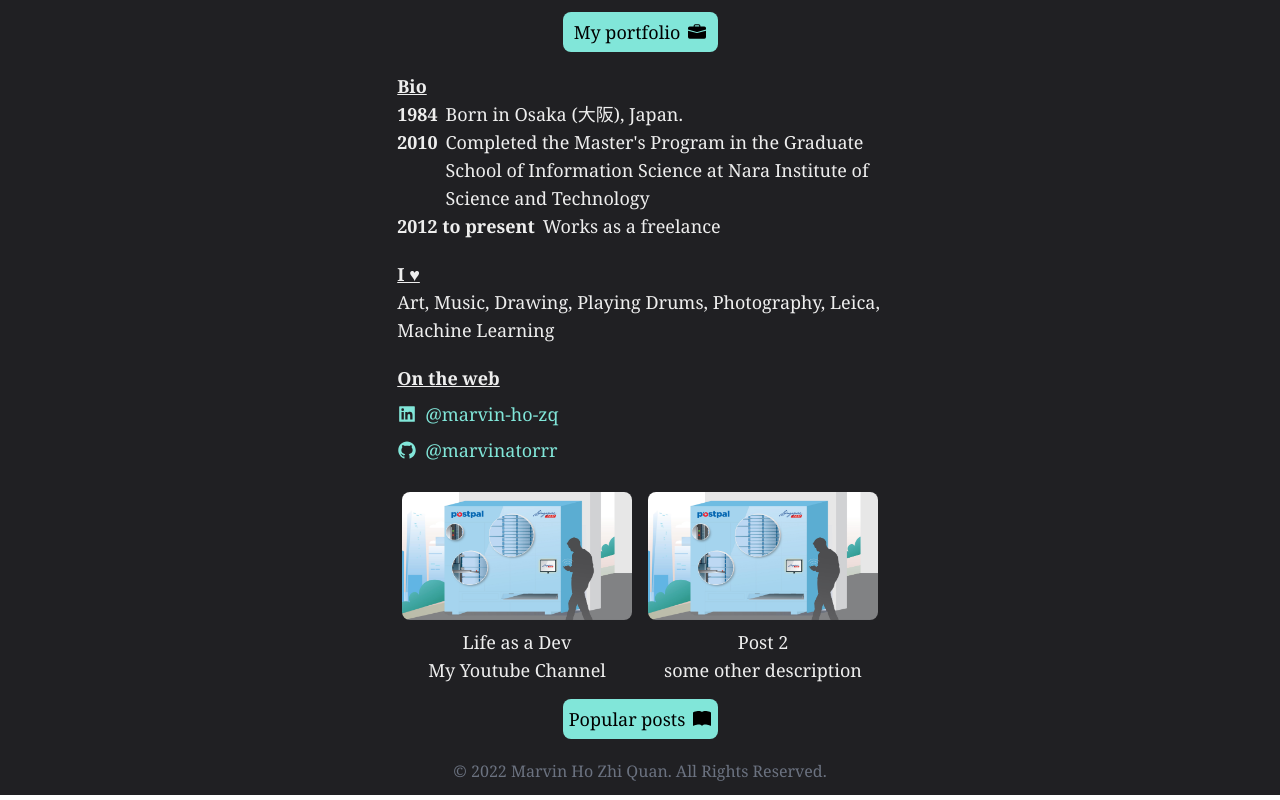
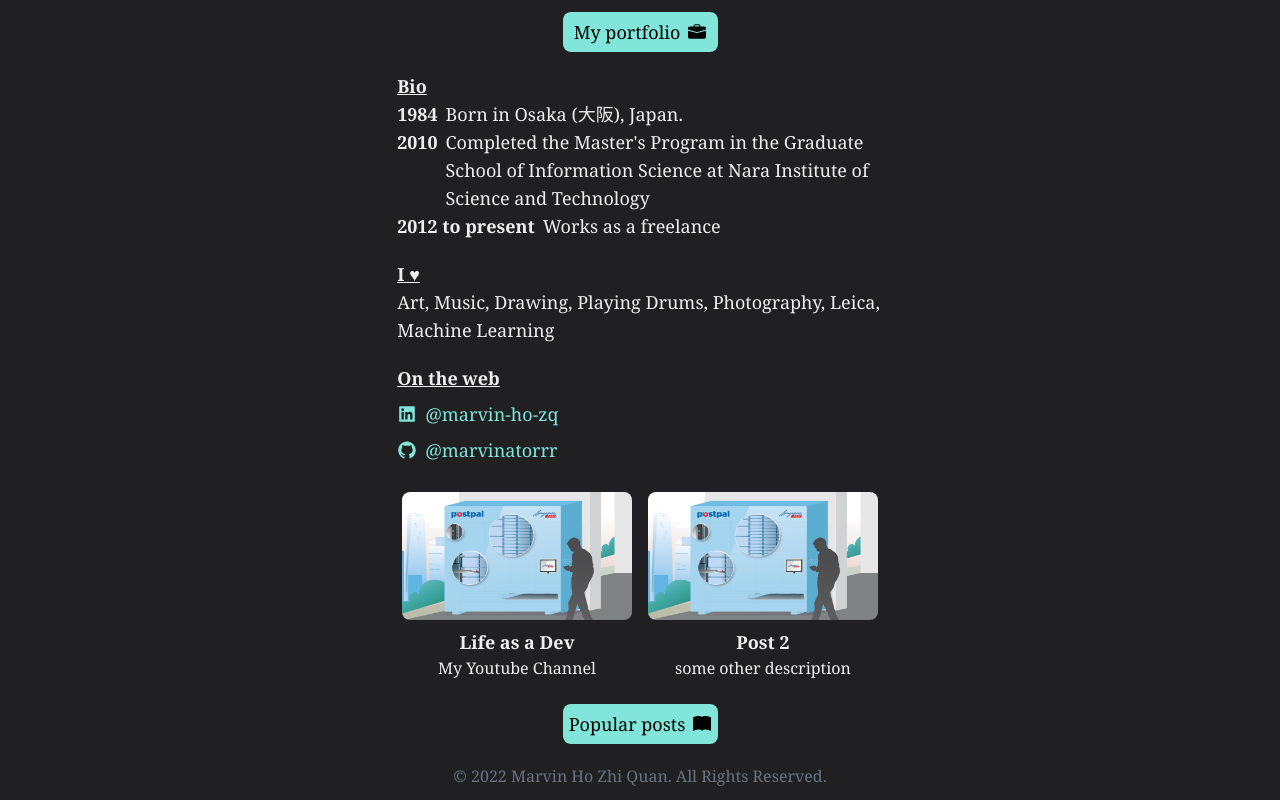
Before and after one commit to marvinatorrr/portfolio-website, a React (Create React App) app: page / in a window 1280 px wide. Shown: the part 830-1630 px from the top of the page. Built offline with nearby package versions, Linux system fonts and the light colour scheme.

Commit message:
add transition for post component

```diff
--- a/src/Components/Post.js
+++ b/src/Components/Post.js
@@ -1,16 +1,18 @@
 function Post(props) {
   return (
-    <div className="w-[230px] h-[187px]">
+    <a href="post" className="w-[230px] h-[187px] group">
       <img
         src={props.imagesrc}
         alt={props.imagealt}
-        className="w-[230px] h-[128px] rounded-lg my-2"
+        className="w-[230px] h-[128px] rounded-lg my-2 group-hover:border-2 group-hover:border-solid group-hover: border-pink-500 transition-all duration-75 ease-linear"
       ></img>
       <div className="grid grid-rows-2 justify-center ">
-        <h3 className=" text-center">{props.title}</h3>
-        <p className=" text-center">{props.description}</p>
+        <h3 className=" text-center font-bold">{props.title}</h3>
+        <p className=" text-center text-base group-hover:underline group-hover:underline-offset-2 decoration-pink-500">
+          {props.description}
+        </p>
       </div>
-    </div>
+    </a>
   );
 }
 
```
